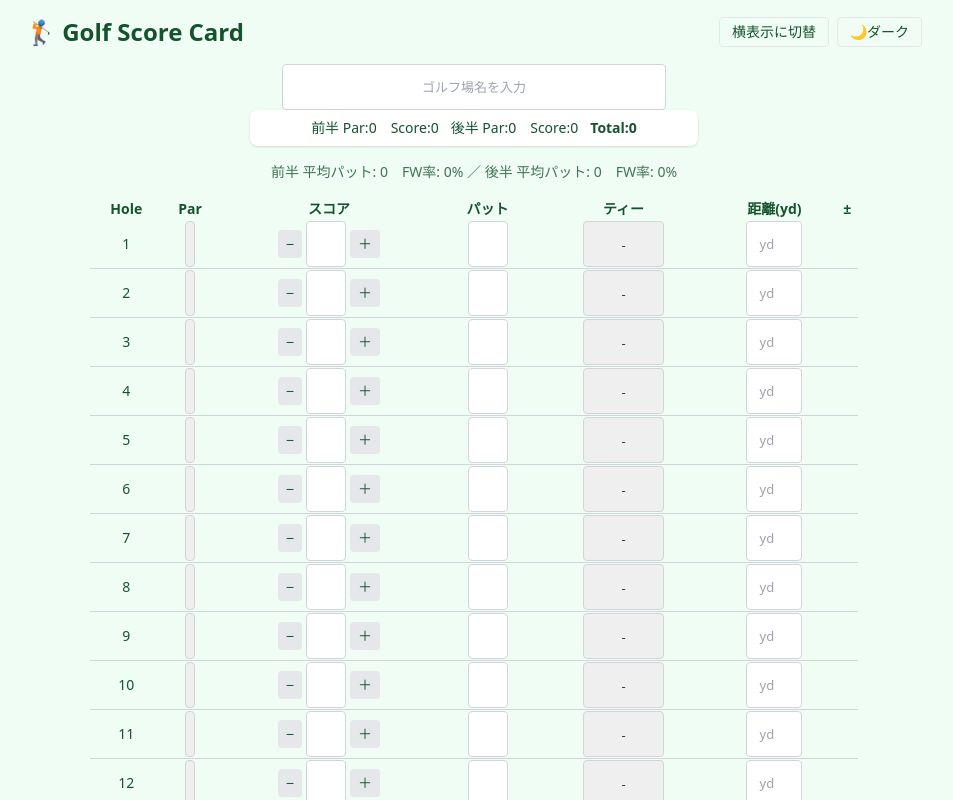
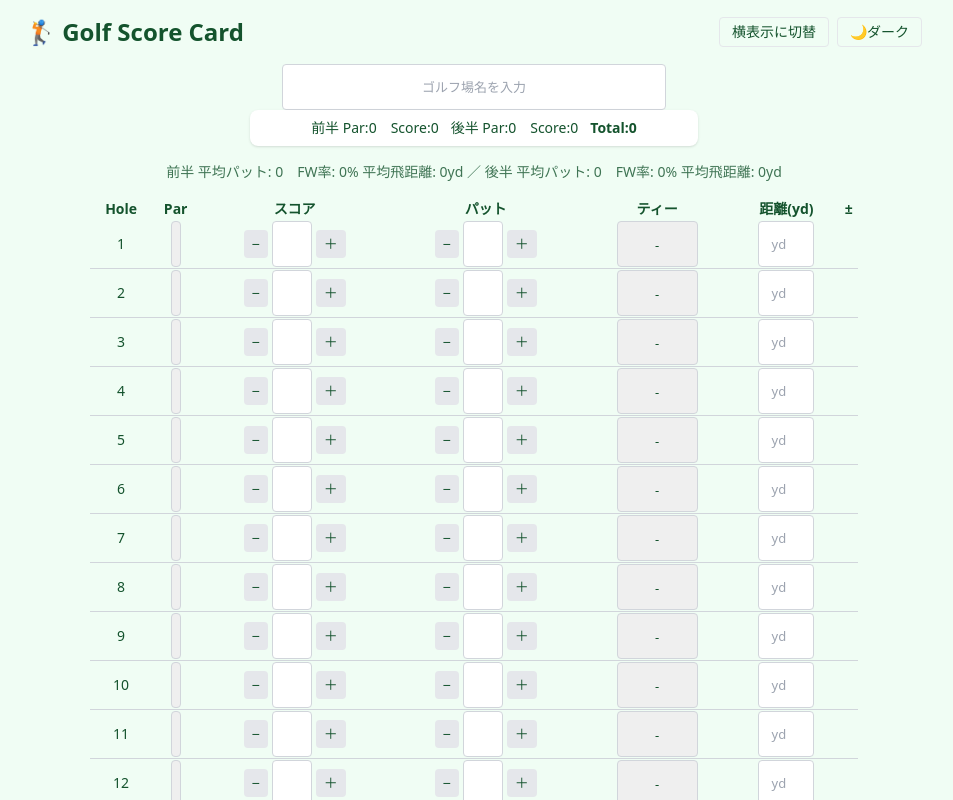
Before and after one commit to reniwasaki/golf-score-simple, a React (Vite) app: page / in a window 1280 px wide. Shown: the top 800 px of the page, without its empty margins (166-1119 px from the left). Built offline with nearby package versions, Linux system fonts and the light colour scheme.

Commit message:
hikyori-average

```diff
--- a/src/App.jsx
+++ b/src/App.jsx
@@ -28,7 +28,7 @@ export default function App() {
   const [viewMode, setViewMode] = useState("vertical");
 
   useEffect(() => {
-    const saved = localStorage.getItem("golfAppData_v4");
+    const saved = localStorage.getItem("golfAppData_v5");
     if (saved) {
       const parsed = JSON.parse(saved);
       setScores(parsed.scores || initialData);
@@ -41,7 +41,7 @@ export default function App() {
 
   useEffect(() => {
     localStorage.setItem(
-      "golfAppData_v4",
+      "golfAppData_v5",
       JSON.stringify({ scores, golfCourseName, history, theme, viewMode })
     );
   }, [scores, golfCourseName, history, theme, viewMode]);
@@ -52,6 +52,7 @@ export default function App() {
     setScores(updated);
   };
 
+  // ✅ 集計処理（平均飛距離を追加）
   const total = (start, end) => {
     const slice = scores.slice(start, end);
     const par = slice.reduce((sum, s) => sum + (parseInt(s.par) || 0), 0);
@@ -60,11 +61,21 @@ export default function App() {
     const fairway = slice.filter((s) => s.teeShot === "フェアウェイ").length;
     const valid = slice.filter((s) => s.par !== "3").length;
     const fairwayRate = valid > 0 ? Math.round((fairway / valid) * 100) : 0;
+
     const avgPutt =
       slice.filter((s) => s.putt).length > 0
         ? (putt / slice.filter((s) => s.putt).length).toFixed(1)
         : 0;
-    return { par, score, putt, fairwayRate, avgPutt };
+
+    const drives = slice
+      .map((s) => parseInt(s.drive))
+      .filter((v) => !isNaN(v) && v > 0);
+    const avgDrive =
+      drives.length > 0
+        ? Math.round(drives.reduce((a, b) => a + b, 0) / drives.length)
+        : 0;
+
+    return { par, score, putt, fairwayRate, avgPutt, avgDrive };
   };
 
   const outTotal = total(0, 9);
@@ -101,6 +112,7 @@ export default function App() {
   const bgBase =
     theme === "dark" ? "bg-[#3B3024] text-[#F5E6CC]" : "bg-green-50 text-green-900";
 
+  // ✅ スコア入力コンポーネント
   const ScoreInput = ({ index, value }) => (
     <div className="flex justify-center items-center gap-1">
       <button
@@ -124,6 +136,40 @@ export default function App() {
       <button
         onClick={() =>
           handleChange(index, "score", (parseInt(value) || 0) + 1)
+        }
+        className={`px-2 py-1 rounded ${
+          theme === "dark" ? "bg-[#6E5B43]" : "bg-gray-200"
+        }`}
+      >
+        ＋
+      </button>
+    </div>
+  );
+
+  // ✅ パット入力コンポーネント
+  const PuttInput = ({ index, value }) => (
+    <div className="flex justify-center items-center gap-1">
+      <button
+        onClick={() =>
+          handleChange(index, "putt", Math.max(0, (parseInt(value) || 0) - 1))
+        }
+        className={`px-2 py-1 rounded ${
+          theme === "dark" ? "bg-[#6E5B43]" : "bg-gray-200"
+        }`}
+      >
+        −
+      </button>
+      <input
+        type="number"
+        value={value}
+        onChange={(e) => handleChange(index, "putt", e.target.value)}
+        className={`w-10 text-center border rounded ${borderStyle} ${
+          theme === "dark" ? "bg-[#4B3B2A]" : ""
+        }`}
+      />
+      <button
+        onClick={() =>
+          handleChange(index, "putt", (parseInt(value) || 0) + 1)
         }
         className={`px-2 py-1 rounded ${
           theme === "dark" ? "bg-[#6E5B43]" : "bg-gray-200"
@@ -175,17 +221,21 @@ export default function App() {
         <div className="font-bold">Total:{totalScore}</div>
       </div>
 
-      {/* 平均 */}
-      <div className="text-xs sm:text-sm mb-4 opacity-80">
+      {/* 平均表示 */}
+      <div className="text-xs sm:text-sm mb-4 opacity-80 text-center">
         前半 平均パット: {outTotal.avgPutt}　FW率: {outTotal.fairwayRate}%
-        ／ 後半 平均パット: {inTotal.avgPutt}　FW率: {inTotal.fairwayRate}%
+        平均飛距離: {outTotal.avgDrive}yd ／ 後半 平均パット:{" "}
+        {inTotal.avgPutt}　FW率: {inTotal.fairwayRate}%
+        平均飛距離: {inTotal.avgDrive}yd
       </div>
 
-      {/* 表切り替え */}
+      {/* 縦 or 横 表示 */}
       {viewMode === "vertical" ? (
         // ▼ 縦表示
         <div className="w-full overflow-x-auto max-w-3xl">
-          <table className={`w-full text-xs sm:text-sm text-center border-collapse ${borderStyle}`}>
+          <table
+            className={`w-full text-xs sm:text-sm text-center border-collapse ${borderStyle}`}
+          >
             <thead>
               <tr>
                 <th>Hole</th>
@@ -199,15 +249,23 @@ export default function App() {
             </thead>
             <tbody>
               {scores.map((h, i) => {
-                const diff = h.par && h.score ? diffToSymbol(h.score - h.par) : "";
+                const diff =
+                  h.par && h.score ? diffToSymbol(h.score - h.par) : "";
                 return (
-                  <tr key={i} className="border-b border-gray-300 dark:border-[#6E5B43]">
+                  <tr
+                    key={i}
+                    className="border-b border-gray-300 dark:border-[#6E5B43]"
+                  >
                     <td>{i + 1}</td>
                     <td>
                       <select
                         value={h.par}
-                        onChange={(e) => handleChange(i, "par", e.target.value)}
-                        className={`border rounded ${borderStyle} ${theme === "dark" ? "bg-[#4B3B2A]" : ""}`}
+                        onChange={(e) =>
+                          handleChange(i, "par", e.target.value)
+                        }
+                        className={`border rounded ${borderStyle} ${
+                          theme === "dark" ? "bg-[#4B3B2A]" : ""
+                        }`}
                       >
                         <option value=""></option>
                         <option value="3">3</option>
@@ -216,19 +274,16 @@ export default function App() {
                       </select>
                     </td>
                     <td><ScoreInput index={i} value={h.score} /></td>
-                    <td>
-                      <input
-                        type="number"
-                        value={h.putt}
-                        onChange={(e) => handleChange(i, "putt", e.target.value)}
-                        className={`w-10 border rounded text-center ${borderStyle} ${theme === "dark" ? "bg-[#4B3B2A]" : ""}`}
-                      />
-                    </td>
+                    <td><PuttInput index={i} value={h.putt} /></td>
                     <td>
                       <select
                         value={h.teeShot}
-                        onChange={(e) => handleChange(i, "teeShot", e.target.value)}
-                        className={`border rounded ${borderStyle} ${theme === "dark" ? "bg-[#4B3B2A]" : ""}`}
+                        onChange={(e) =>
+                          handleChange(i, "teeShot", e.target.value)
+                        }
+                        className={`border rounded ${borderStyle} ${
+                          theme === "dark" ? "bg-[#4B3B2A]" : ""
+                        }`}
                       >
                         <option>-</option>
                         <option>フェアウェイ</option>
@@ -242,8 +297,12 @@ export default function App() {
                         <input
                           type="number"
                           value={h.drive}
-                          onChange={(e) => handleChange(i, "drive", e.target.value)}
-                          className={`w-14 text-center border rounded ${borderStyle} ${theme === "dark" ? "bg-[#4B3B2A]" : ""}`}
+                          onChange={(e) =>
+                            handleChange(i, "drive", e.target.value)
+                          }
+                          className={`w-14 text-center border rounded ${borderStyle} ${
+                            theme === "dark" ? "bg-[#4B3B2A]" : ""
+                          }`}
                           placeholder="yd"
                         />
                       ) : (
@@ -258,7 +317,7 @@ export default function App() {
           </table>
         </div>
       ) : (
-        // ▼ 横表示（OUT/IN）
+        // ▼ 横表示（前半・後半）
         <div className="w-full flex flex-col gap-8 max-w-5xl">
           {["前半（OUT）", "後半（IN）"].map((label, idx) => {
             const start = idx === 0 ? 0 : 9;
@@ -266,7 +325,9 @@ export default function App() {
             return (
               <div key={idx} className="overflow-x-auto">
                 <h3 className="font-bold text-center mb-2">{label}</h3>
-                <table className={`w-full text-xs sm:text-sm text-center border-collapse ${borderStyle}`}>
+                <table
+                  className={`w-full text-xs sm:text-sm text-center border-collapse ${borderStyle}`}
+                >
                   <thead>
                     <tr>
                       <th>Hole</th>
@@ -277,19 +338,27 @@ export default function App() {
                     </tr>
                   </thead>
                   <tbody>
-                    {["Par", "スコア", "パット", "ティー", "距離(yd)", "±"].map((row) => (
+                    {["Par", "スコア", "パット", "ティー", "距離(yd)", "±"].map(
+                      (row) => (
                         <tr key={row}>
                           <td>{row}</td>
                           {scores.slice(start, end).map((h, i) => {
-                          const diff = h.par && h.score ? diffToSymbol(h.score - h.par) : "";
+                            const diff =
+                              h.par && h.score
+                                ? diffToSymbol(h.score - h.par)
+                                : "";
                             switch (row) {
                               case "Par":
                                 return (
                                   <td key={i}>
                                     <select
                                       value={h.par}
-                                    onChange={(e) => handleChange(start + i, "par", e.target.value)}
-                                    className={`border rounded ${borderStyle} ${theme === "dark" ? "bg-[#4B3B2A]" : ""}`}
+                                      onChange={(e) =>
+                                        handleChange(start + i, "par", e.target.value)
+                                      }
+                                      className={`border rounded ${borderStyle} ${
+                                        theme === "dark" ? "bg-[#4B3B2A]" : ""
+                                      }`}
                                     >
                                       <option value=""></option>
                                       <option value="3">3</option>
@@ -299,16 +368,15 @@ export default function App() {
                                   </td>
                                 );
                               case "スコア":
-                              return <td key={i}><ScoreInput index={start + i} value={h.score} /></td>;
+                                return (
+                                  <td key={i}>
+                                    <ScoreInput index={start + i} value={h.score} />
+                                  </td>
+                                );
                               case "パット":
                                 return (
                                   <td key={i}>
-                                  <input
-                                    type="number"
-                                    value={h.putt}
-                                    onChange={(e) => handleChange(start + i, "putt", e.target.value)}
-                                    className={`w-10 border rounded text-center ${borderStyle} ${theme === "dark" ? "bg-[#4B3B2A]" : ""}`}
-                                  />
+                                    <PuttInput index={start + i} value={h.putt} />
                                   </td>
                                 );
                               case "ティー":
@@ -316,8 +384,16 @@ export default function App() {
                                   <td key={i}>
                                     <select
                                       value={h.teeShot}
-                                    onChange={(e) => handleChange(start + i, "teeShot", e.target.value)}
-                                    className={`border rounded ${borderStyle} ${theme === "dark" ? "bg-[#4B3B2A]" : ""}`}
+                                      onChange={(e) =>
+                                        handleChange(
+                                          start + i,
+                                          "teeShot",
+                                          e.target.value
+                                        )
+                                      }
+                                      className={`border rounded ${borderStyle} ${
+                                        theme === "dark" ? "bg-[#4B3B2A]" : ""
+                                      }`}
                                     >
                                       <option>-</option>
                                       <option>フェアウェイ</option>
@@ -334,8 +410,18 @@ export default function App() {
                                       <input
                                         type="number"
                                         value={h.drive}
-                                      onChange={(e) => handleChange(start + i, "drive", e.target.value)}
-                                      className={`w-14 text-center border rounded ${borderStyle} ${theme === "dark" ? "bg-[#4B3B2A]" : ""}`}
+                                        onChange={(e) =>
+                                          handleChange(
+                                            start + i,
+                                            "drive",
+                                            e.target.value
+                                          )
+                                        }
+                                        className={`w-14 text-center border rounded ${borderStyle} ${
+                                          theme === "dark"
+                                            ? "bg-[#4B3B2A]"
+                                            : ""
+                                        }`}
                                         placeholder="yd"
                                       />
                                     ) : (
@@ -359,7 +445,8 @@ export default function App() {
                               : ""}
                           </td>
                         </tr>
-                    ))}
+                      )
+                    )}
                   </tbody>
                 </table>
               </div>
@@ -368,7 +455,7 @@ export default function App() {
         </div>
       )}
 
-      {/* ボタン群 */}
+      {/* ボタン */}
       <div className="flex gap-2 mt-6">
         <button
           onClick={saveRound}
@@ -388,7 +475,9 @@ export default function App() {
       <div className="w-full max-w-3xl mt-6">
         <h2 className="text-lg font-bold mb-2">📜 スコア履歴</h2>
         {history.length === 0 ? (
-          <p className="text-sm opacity-80">まだ保存されたラウンドはありません。</p>
+          <p className="text-sm opacity-80">
+            まだ保存されたラウンドはありません。
+          </p>
         ) : (
           <ul className="text-sm">
             {history.map((h) => (
```
Lines whose indentation alone changed are shown as unchanged.
